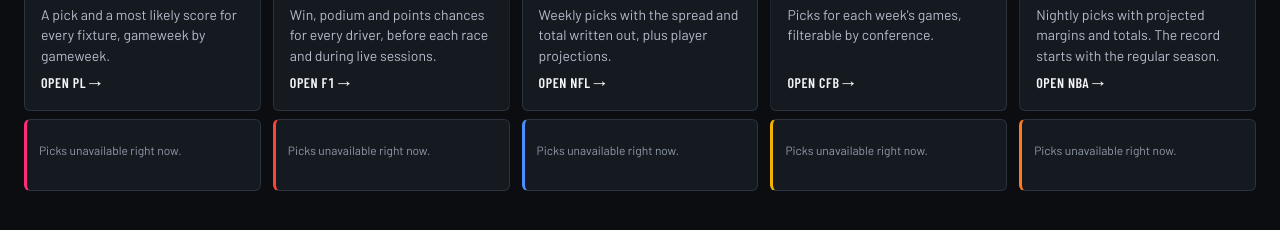
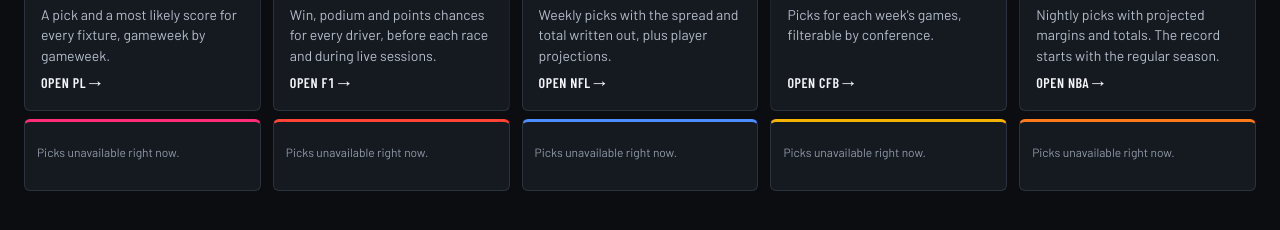
Before and after one commit to Kevocado/predictor-hub, a plain HTML site: page index.html in a window 1280 px wide. Shown: the part 358-588 px from the top of the page. Drawn offline with nearby package versions, Linux system fonts and the light colour scheme; no server answers.

Commit message:
fix: the teaser used a thick coloured left edge, which the craft floor bans
The impeccable detector flagged it five times: "side-tab -- thick colored
border on one side of a card, the most recognizable tell of AI-generated
UIs". The floor is explicit that a coloured border-left above 1px on a card
or callout is a ban, not a default, and no brief earns it back.

The teaser's accent now rides the top edge, which is what .sport has done
since before this feature existed (index.html:199) and what the token-parity
test in hub.test.mjs pins. Same information -- this is which sport the card
belongs to -- carried the way the page already carries it, rather than
introducing a second accent idiom next to the first.

This leaves the detector reporting border-accent-on-rounded five times, which
is the pre-existing .sport pattern and not something this change introduced.
Per the craft floor, the committed visual world overrides the floor's
preferences, so that stays.

49 tests still pass; nothing about the DOM or the contract changed.

```diff
--- a/index.html
+++ b/index.html
@@ -262,14 +262,18 @@
 
   /* Picks teaser: the live opinion under each card. Sits below the card as a
      sibling, so the card stays one big link and the teaser can hold its own
-     links to individual games. */
+     links to individual games.
+     The accent rides the TOP edge, matching .sport above. A thick coloured
+     left edge is the single most recognisable tell of a generated UI, and the
+     craft floor bans it above 1px; the top rule says the same thing, carries
+     the sport's colour, and is what this page already does. */
   .slot { display: flex; flex-direction: column; gap: 0.5rem; }
   .teaser {
     display: flex;
     flex-direction: column;
     gap: 0.25rem;
     border: 1px solid var(--color-pr-rule);
-    border-left: 3px solid var(--color-pr-accent);
+    border-top: 3px solid var(--color-pr-accent);
     border-radius: var(--radius-pr);
     background: var(--color-pr-panel);
     padding: 0.625rem 0.75rem;
```
